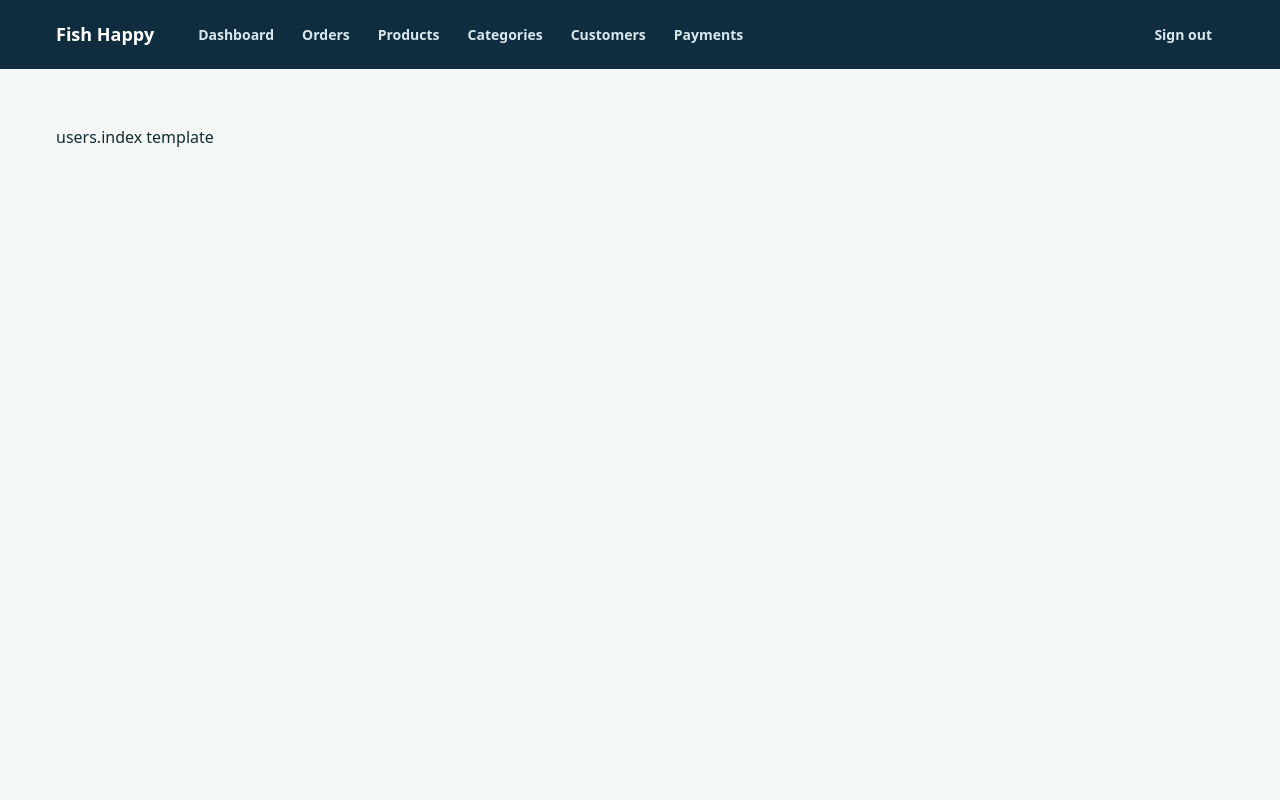
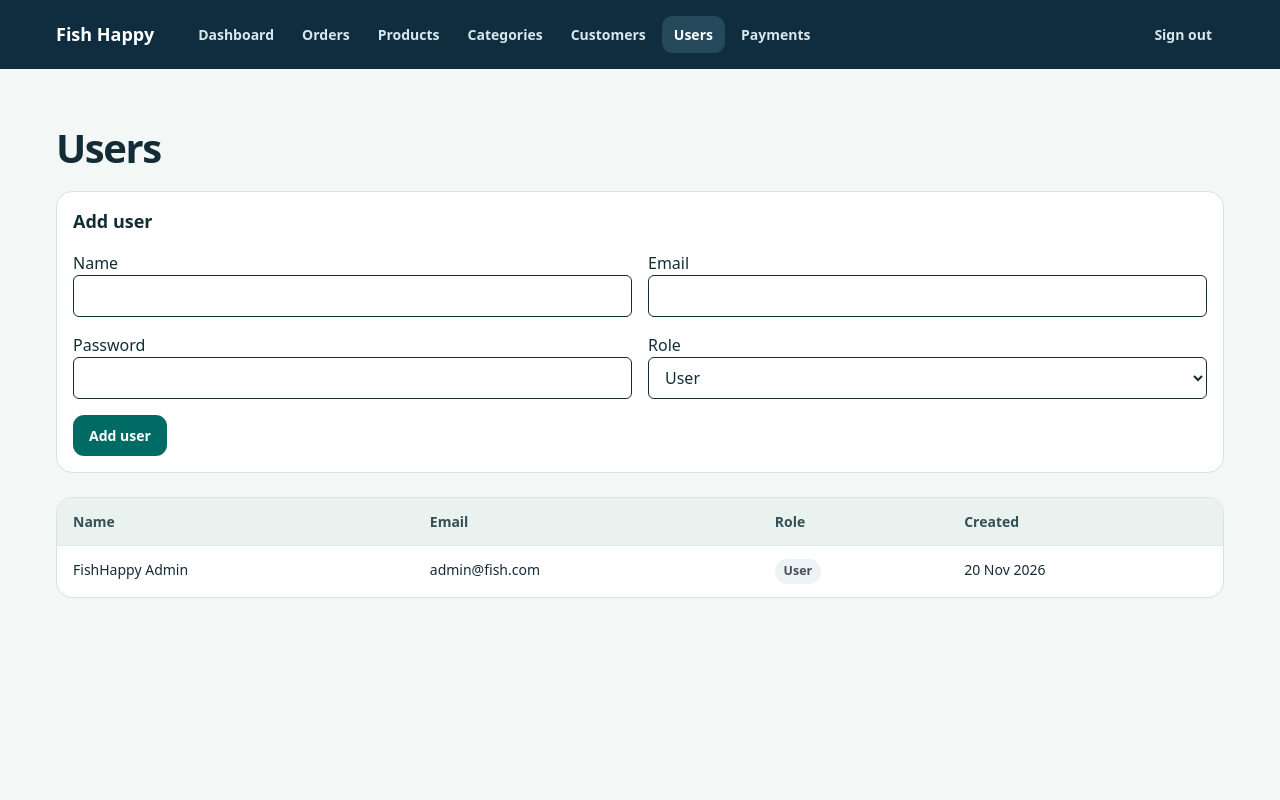
Before and after one commit to chirtu/fish_back, a Laravel app: page /users in a window 1280 px wide. Run offline with Laravel 12, Linux system fonts and the light colour scheme; a user stored in the database is signed in; data comes from the database, SQL or seed files in the repository; style sheets or scripts are compiled from the project's sources; some libraries are stand-ins or nearby versions; some web fonts are replaced.

Commit message:
Add roles to Fish Happy user accounts

```diff
--- a/app/Console/Commands/CreateFishHappyAdmin.php
+++ b/app/Console/Commands/CreateFishHappyAdmin.php
@@ -32,7 +32,9 @@ class CreateFishHappyAdmin extends Command
             return self::FAILURE;
         }
 
-        User::create($validator->validated());
+        $user = new User($validator->validated());
+        $user->role = User::ROLE_ADMIN;
+        $user->save();
         $this->info('Admin account created.');
 
         return self::SUCCESS;
--- a/app/Http/Controllers/UsersController.php
+++ b/app/Http/Controllers/UsersController.php
@@ -22,7 +22,9 @@ class UsersController extends Controller
 
     public function store(UserStoreRequest $request)
     {
-        $user = User::create($request->validated());
+        $user = new User($request->safe()->only(['name', 'email', 'password']));
+        $user->role = $request->validated('role', User::ROLE_USER);
+        $user->save();
 
         $request->session()->flash('user.name', $user->name);
 
--- a/app/Http/Requests/UserStoreRequest.php
+++ b/app/Http/Requests/UserStoreRequest.php
@@ -2,7 +2,9 @@
 
 namespace App\Http\Requests;
 
+use App\Models\User;
 use Illuminate\Foundation\Http\FormRequest;
+use Illuminate\Validation\Rule;
 
 class UserStoreRequest extends FormRequest
 {
@@ -24,7 +26,8 @@ class UserStoreRequest extends FormRequest
     public function rules()
     {
         return [
-            'name' => 'required|string',
+            'name' => ['required', 'string', 'max:255'],
+            'role' => ['sometimes', 'required', Rule::in([User::ROLE_ADMIN, User::ROLE_USER])],
             'email' => ['required', 'email', 'max:255', 'unique:users'],
             'password' => ['required', 'string', 'min:12', 'max:72'],
         ];
--- a/app/Models/User.php
+++ b/app/Models/User.php
@@ -12,7 +12,16 @@ class User extends Authenticatable
     use HasFactory;
     use Notifiable;
 
+    public const ROLE_ADMIN = 'admin';
+
+    public const ROLE_USER = 'user';
+
     protected $fillable = ['name', 'email', 'password'];
+
+    public function isAdmin(): bool
+    {
+        return $this->role === self::ROLE_ADMIN;
+    }
 
     protected $hidden = [
         'password', 'remember_token',
--- a/app/Providers/AppServiceProvider.php
+++ b/app/Providers/AppServiceProvider.php
@@ -2,6 +2,8 @@
 
 namespace App\Providers;
 
+use App\Models\User;
+use Illuminate\Support\Facades\Gate;
 use Illuminate\Support\ServiceProvider;
 
 class AppServiceProvider extends ServiceProvider
@@ -19,6 +21,8 @@ class AppServiceProvider extends ServiceProvider
      */
     public function boot(): void
     {
+        Gate::define('access-admin-dashboard', fn (User $user): bool => $user->isAdmin());
+
         config(['livewire.class_namespace' => 'App\\Http\\Livewire']);
     }
 }
--- a/resources/views/layouts/app.blade.php
+++ b/resources/views/layouts/app.blade.php
@@ -16,6 +16,7 @@
                         ['products.index', 'products.*', 'Products'],
                         ['productCategories.index', 'productCategories.*', 'Categories'],
                         ['customers.index', 'customers.*', 'Customers'],
+                        ['users.index', 'users.*', 'Users'],
                         ['payments.index', 'payments.*', 'Payments'],
                     ] as [$route, $pattern, $label])
                         <a href="{{ route($route) }}" @if(request()->routeIs($pattern)) aria-current="page" @endif>{{ $label }}</a>
--- a/resources/views/users/index.blade.php
+++ b/resources/views/users/index.blade.php
@@ -1,5 +1,72 @@
 @extends('layouts.app')
 
+@section('title', 'Users')
+
 @section('content')
-    users.index template
+    <div class="admin-heading"><h1>Users</h1></div>
+
+    @if(session('user.name'))
+        <p class="admin-notice" role="status">{{ session('user.name') }} was added.</p>
+    @endif
+
+    <section class="admin-panel mb-6" aria-labelledby="add-user">
+        <div class="admin-panel-heading"><h2 id="add-user">Add user</h2></div>
+        <form method="POST" action="{{ route('users.store') }}" class="px-4 pb-4">
+            @csrf
+            @if($errors->any())
+                <ul class="mb-4 text-red-700" role="alert">
+                    @foreach($errors->all() as $error)
+                        <li>{{ $error }}</li>
+                    @endforeach
+                </ul>
+            @endif
+            <div class="grid gap-4 sm:grid-cols-2">
+                <label class="block">
+                    Name
+                    <input class="block w-full px-3 py-2 border rounded-md" name="name" value="{{ old('name') }}" maxlength="255" required>
+                </label>
+                <label class="block">
+                    Email
+                    <input class="block w-full px-3 py-2 border rounded-md" name="email" type="email" value="{{ old('email') }}" maxlength="255" required>
+                </label>
+                <label class="block">
+                    Password
+                    <input class="block w-full px-3 py-2 border rounded-md" name="password" type="password" autocomplete="new-password" minlength="12" maxlength="72" required>
+                </label>
+                <label class="block">
+                    Role
+                    <select class="block w-full px-3 py-2 border rounded-md" name="role" required>
+                        <option value="user" @selected(old('role', 'user') === 'user')>User</option>
+                        <option value="admin" @selected(old('role') === 'admin')>Admin</option>
+                    </select>
+                </label>
+            </div>
+            <button class="admin-button mt-4" type="submit">Add user</button>
+        </form>
+    </section>
+
+    <section class="admin-panel" aria-label="User accounts">
+        <div class="admin-table-wrap">
+            <table class="admin-table">
+                <thead>
+                    <tr><th scope="col">Name</th><th scope="col">Email</th><th scope="col">Role</th><th scope="col">Created</th></tr>
+                </thead>
+                <tbody>
+                    @forelse($users as $user)
+                        <tr>
+                            <td>{{ $user->name }}</td>
+                            <td>{{ $user->email }}</td>
+                            <td><span class="admin-status">{{ ucfirst($user->role) }}</span></td>
+                            <td>{{ $user->created_at?->format('d M Y') ?? '—' }}</td>
+                        </tr>
+                    @empty
+                        <tr><td colspan="4" class="admin-empty">No users yet.</td></tr>
+                    @endforelse
+                </tbody>
+            </table>
+        </div>
+        @if($users->hasPages())
+            <div class="admin-pagination">{{ $users->links() }}</div>
+        @endif
+    </section>
 @endsection
--- a/routes/web.php
+++ b/routes/web.php
@@ -9,7 +9,6 @@ use App\Http\Controllers\PaymentsController;
 use App\Http\Controllers\ProductCategoriesController;
 use App\Http\Controllers\ProductsController;
 use App\Http\Controllers\UsersController;
-use App\Http\Controllers\WelcomeController;
 use Illuminate\Support\Facades\Auth;
 use Illuminate\Support\Facades\Route;
 
@@ -27,7 +26,7 @@ Route::middleware('auth:customer')->group(function (): void {
     Route::post('/customer/logout', [CustomerAuthController::class, 'logout'])->name('customer.logout');
 });
 
-// Route::get('/', WelcomeController::class)->name('welcome');
+Route::middleware(['auth:web', 'can:access-admin-dashboard'])->group(function (): void {
     Route::get('/', HomeController::class)->name('home');
 
     Route::get('/home', HomeController::class)->name('home');
@@ -54,3 +53,4 @@ Route::put('order/update-status/{status}', [OrdersController::class, 'updateStat
     Route::patch('order-confirmations/{order}', [OrderConfirmationsController::class, 'update'])->name('orderConfirmations.update');
     Route::get('payments', [PaymentsController::class, 'index'])->name('payments.index');
     Route::get('payments/{payment}', [PaymentsController::class, 'show'])->name('payments.show');
+});
```
Also changed, not shown: app/Http/Controllers/Auth/LoginController.php (+15 -1 lines), tests/Feature/AdminDashboardTest.php (+38 -1 lines), tests/Feature/FishHappyMigrationTest.php (+1 -1 lines), database/migrations/2026_11_21_123848_add_role_to_users_table.php (added). Lines whose indentation alone changed are shown as unchanged.
